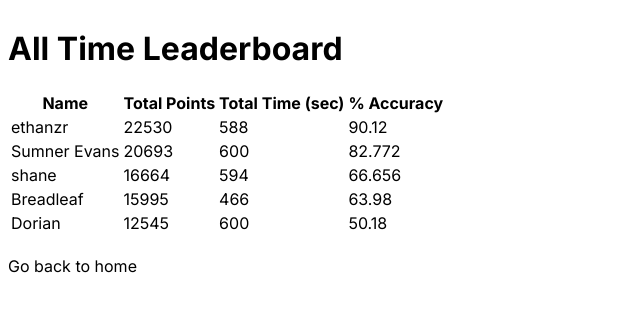
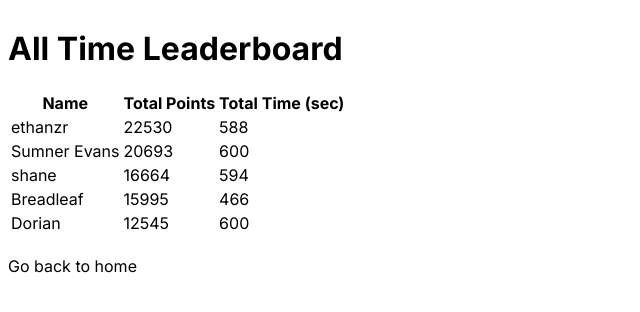
Before and after one commit to ezrichards/geocup, a Next.js app: page /leaderboard in a window 1280 px wide. Shown: the top 312 px of the page, without its empty margins (0-640 px from the left). Built offline with nearby package versions, Linux system fonts and the light colour scheme.

Commit message:
remove accuracy for now

```diff
--- a/src/app/leaderboard/page.tsx
+++ b/src/app/leaderboard/page.tsx
@@ -20,7 +20,7 @@
           <th>Name</th>
           <th>Total Points</th>
           <th>Total Time (sec)</th>
-          <th>% Accuracy</th>
+          {/* <th>% Accuracy</th> */}
         </tr>
         {data.map((player: Player) => (
           <tr key={player.id}>
@@ -28,7 +28,7 @@
               <td>{player.name}</td>
               <td>{player.totalPoints}</td>
               <td>{player.totalTimeSeconds}</td>
-              <td>{player.percentage}</td>
+              {/* <td>{player.percentage}</td> */}
             </React.Fragment>
           </tr>
         ))}
```
